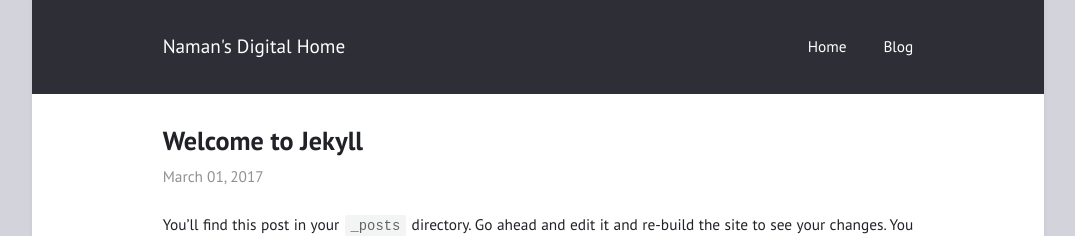
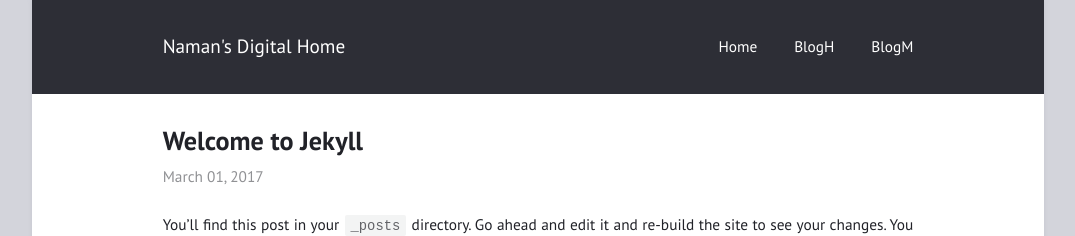
Before and after one commit to nerdynaman/nerdynaman.github.io, a Jekyll site: the page built from _posts/2017-03-01-welcome-to-jekyll.md, in a window 1280 px wide. Shown: the top 236 px of the page, without its empty margins (102-1177 px from the left). Built offline with Jekyll 4.4.1, drawn with Linux system fonts in a browser that asks for light colours.

Commit message:
post modif17

```diff
--- a/_config.yml
+++ b/_config.yml
@@ -16,8 +16,9 @@ minimal: true # use a dark header
 # Menu
 
 navigation:                # accepts {file, title, url, icon, sidebaricon}
-  - {file: "blog.html", title: Home}
-  - {file: "/blog.md", title: Blog}
+  - {file: "index.html", title: Home}
+  - {file: "blog.html", title: BlogH}
+  - {file: "/blog.md", title: BlogM}
 
 external:                  # shows a footer with social links - for available icons see fontawesome.com/icons
   - {title: Mail, icon: envelope, url: "mailto:namanagg1930@gmail.com"}
```
